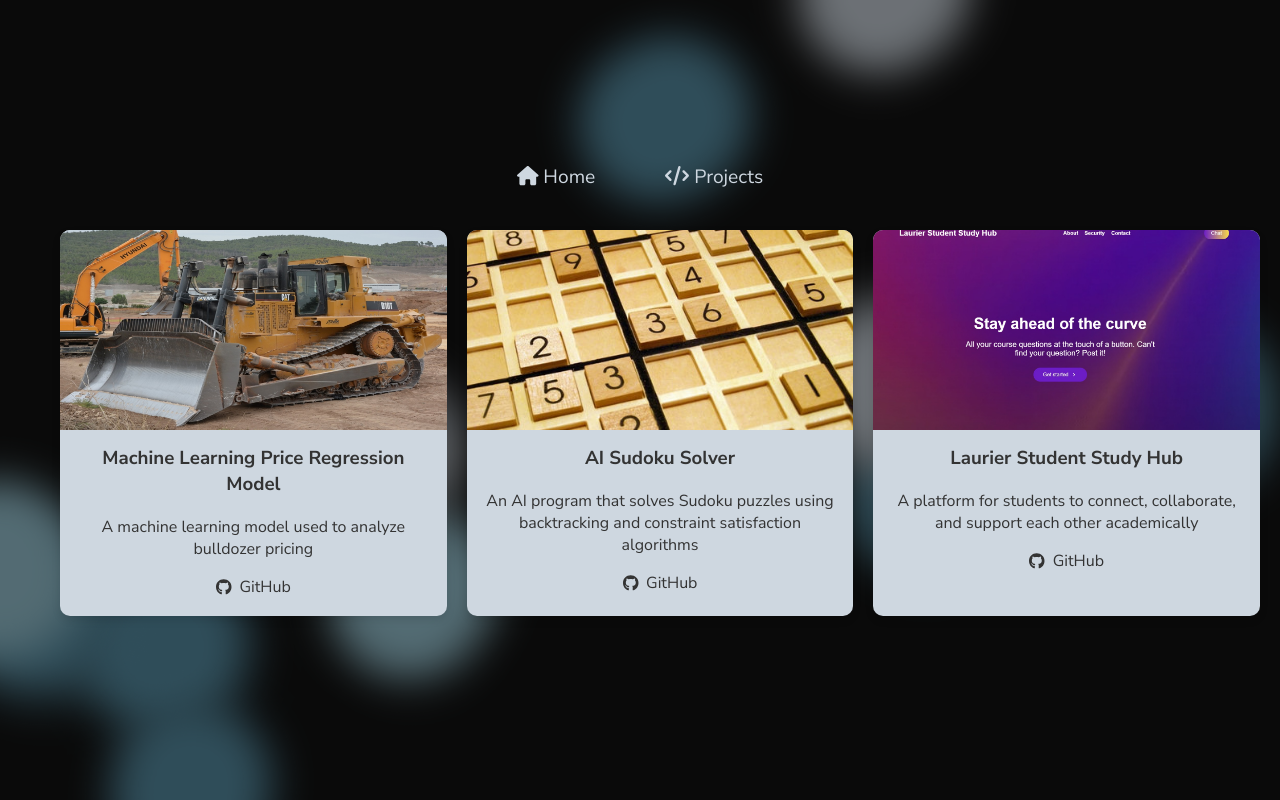
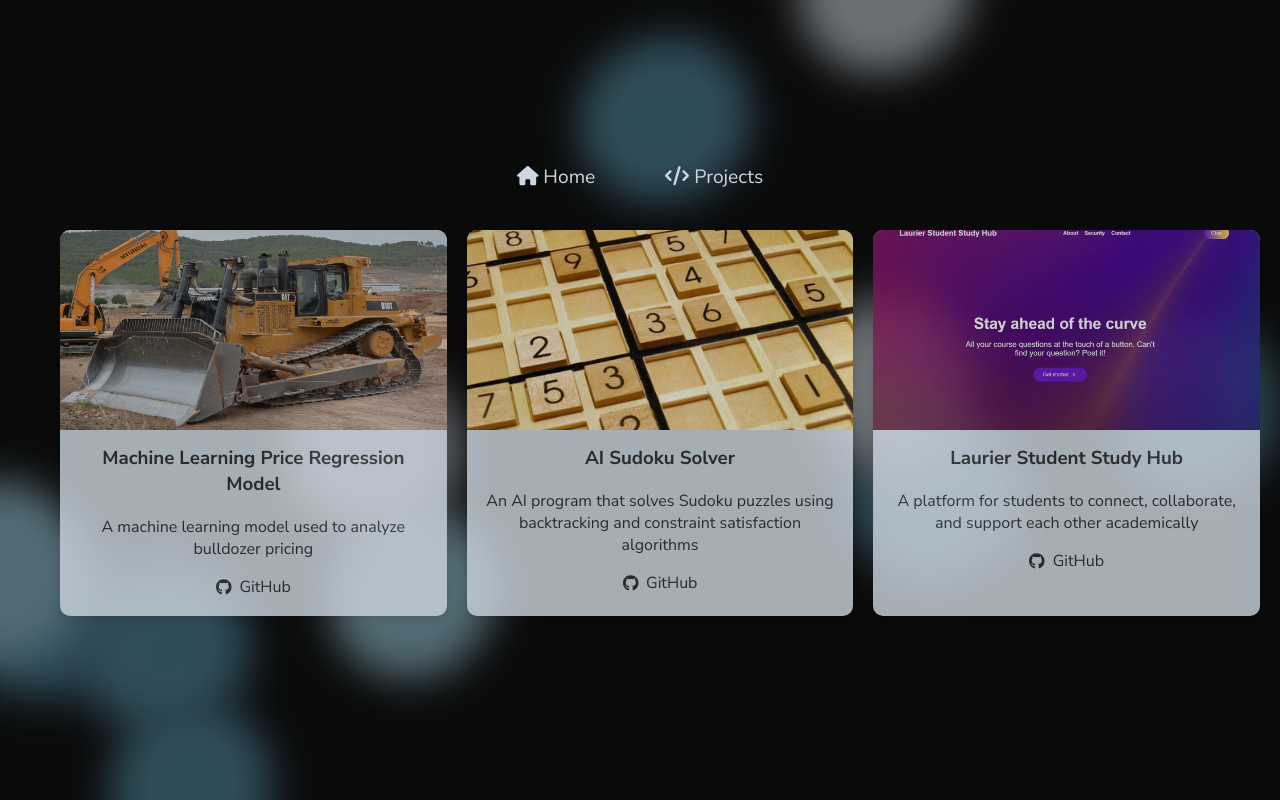
Before and after one commit to rafaehashmi/rwebsite, a React (Create React App) app: page /projects in a window 1280 px wide. Built offline with nearby package versions, Linux system fonts and the light colour scheme.

Commit message:
transluceny

```diff
--- a/public/index.html
+++ b/public/index.html
@@ -8,7 +8,7 @@
       name="description"
       content="Web site created using create-react-app"
     />
-    <link rel="apple-touch-icon" href="%PUBLIC_URL%/logo192.png" />
+
     <!--
       manifest.json provides metadata used when your web app is installed on a
       user's mobile device or desktop. See https://developers.google.com/web/fundamentals/web-app-manifest/
@@ -23,7 +23,7 @@
       work correctly both with client-side routing and a non-root public URL.
       Learn how to configure a non-root public URL by running `npm run build`.
     -->
-    <title>Rafae</title>
+    <title>Syed Rafae Hashmi</title>
   </head>
   <body>
     <noscript>You need to enable JavaScript to run this app.</noscript>
--- a/src/App.css
+++ b/src/App.css
@@ -154,6 +154,7 @@ span {
 .project-card {
   background: #ced7e0;
   color: #333;
+  opacity: 80%;
   width: calc((100% / 3) - 40px);
   box-shadow: 0 4px 8px rgba(0, 0, 0, 0.1);
   border-radius: 10px;
```
